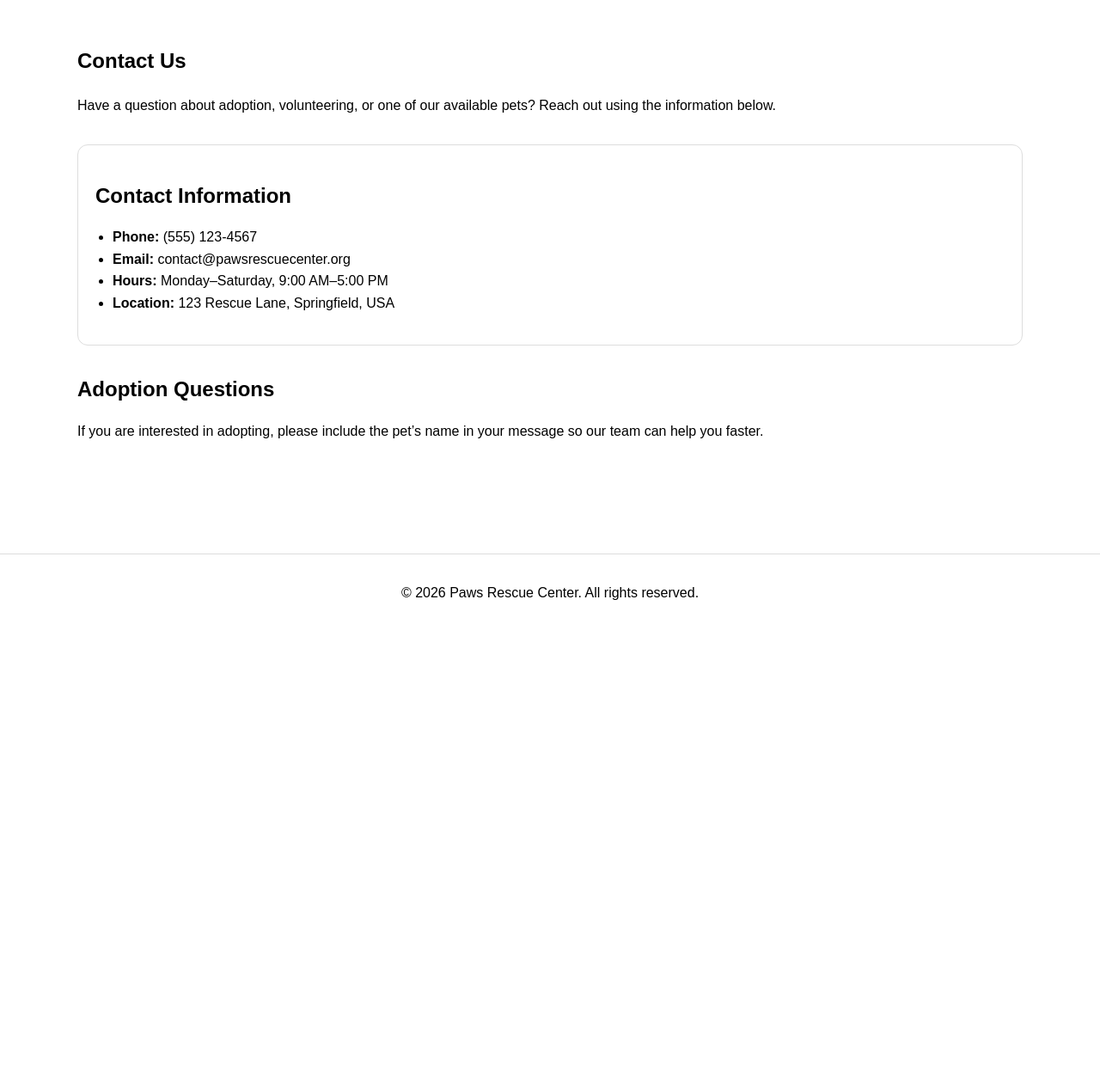
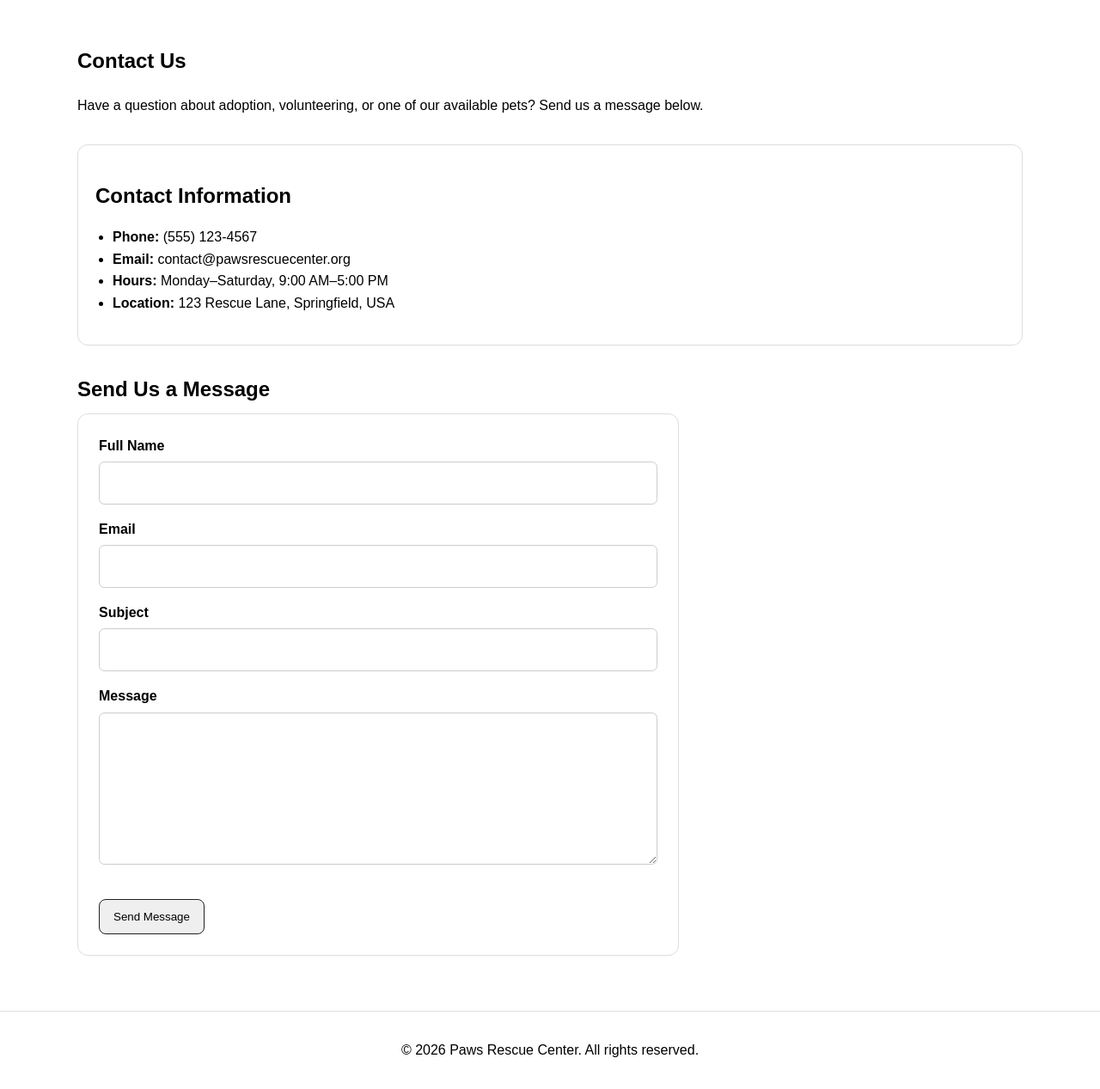
Before and after one commit to jdcloud16/paws-rescue-center, a Flask app: page /contact in a window 1280 px wide. Shown: the part 65-1332 px from the top of the page at 86% size. Before the commit the page ends 763 px from the top, so only its background shows below. Run offline with Flask 3, Linux system fonts and the light colour scheme.

Commit message:
Add contact form and message model

```diff
--- a/app/forms.py
+++ b/app/forms.py
@@ -38,3 +38,39 @@ class AdoptionApplicationForm(FlaskForm):
     )
 
     submit = SubmitField("Submit Application")
+
+class ContactForm(FlaskForm):
+    sender_name = StringField(
+        "Full Name",
+        validators=[
+            DataRequired(),
+            Length(max=120),
+        ],
+    )
+
+    email = StringField(
+        "Email",
+        validators=[
+            DataRequired(),
+            Email(),
+            Length(max=120),
+        ],
+    )
+
+    subject = StringField(
+        "Subject",
+        validators=[
+            DataRequired(),
+            Length(max=150),
+        ],
+    )
+
+    message = TextAreaField(
+        "Message",
+        validators=[
+            DataRequired(),
+            Length(min=10, max=1000),
+        ],
+    )
+
+    submit = SubmitField("Send Message")
--- a/app/main/routes.py
+++ b/app/main/routes.py
@@ -1,9 +1,9 @@
 from flask import abort, flash, redirect, render_template, url_for
 
 from app.extensions import db
-from app.forms import AdoptionApplicationForm
 from app.main import bp
-from app.models import AdoptionApplication, Pet
+from app.forms import AdoptionApplicationForm, ContactForm
+from app.models import AdoptionApplication, ContactMessage, Pet
 
 
 @bp.route("/")
@@ -98,9 +98,30 @@ def about_page():
     )
 
 
-@bp.route("/contact")
+@bp.route("/contact", methods=["GET", "POST"])
 def contact_page():
+    form = ContactForm()
+
+    if form.validate_on_submit():
+        contact_message = ContactMessage(
+            sender_name=form.sender_name.data,
+            email=form.email.data,
+            subject=form.subject.data,
+            message=form.message.data,
+        )
+
+        db.session.add(contact_message)
+        db.session.commit()
+
+        flash(
+            "Your message has been sent. Our team will follow up soon.",
+            "success",
+        )
+
+        return redirect(url_for("main.contact_page"))
+
     return render_template(
         "contact.html",
         title="Contact Us",
+        form=form,
     )
--- a/app/templates/contact.html
+++ b/app/templates/contact.html
@@ -7,7 +7,7 @@
         <h1>{{ title }}</h1>
         <p>
             Have a question about adoption, volunteering, or one of our available pets?
-            Reach out using the information below.
+            Send us a message below.
         </p>
     </section>
 
@@ -23,10 +23,48 @@
     </section>
 
     <section class="content-section">
-        <h2>Adoption Questions</h2>
-        <p>
-            If you are interested in adopting, please include the pet’s name in your
-            message so our team can help you faster.
-        </p>
+        <h2>Send Us a Message</h2>
+
+        <form class="form-card" method="post">
+            {{ form.hidden_tag() }}
+
+            <div class="form-group">
+                {{ form.sender_name.label }}
+                {{ form.sender_name }}
+
+                {% for error in form.sender_name.errors %}
+                    <p class="form-error">{{ error }}</p>
+                {% endfor %}
+            </div>
+
+            <div class="form-group">
+                {{ form.email.label }}
+                {{ form.email }}
+
+                {% for error in form.email.errors %}
+                    <p class="form-error">{{ error }}</p>
+                {% endfor %}
+            </div>
+
+            <div class="form-group">
+                {{ form.subject.label }}
+                {{ form.subject }}
+
+                {% for error in form.subject.errors %}
+                    <p class="form-error">{{ error }}</p>
+                {% endfor %}
+            </div>
+
+            <div class="form-group">
+                {{ form.message.label }}
+                {{ form.message(rows="6") }}
+
+                {% for error in form.message.errors %}
+                    <p class="form-error">{{ error }}</p>
+                {% endfor %}
+            </div>
+
+            {{ form.submit(class="button") }}
+        </form>
     </section>
 {% endblock %}
```
Also changed, not shown: app/models.py (+13 -1 lines).
